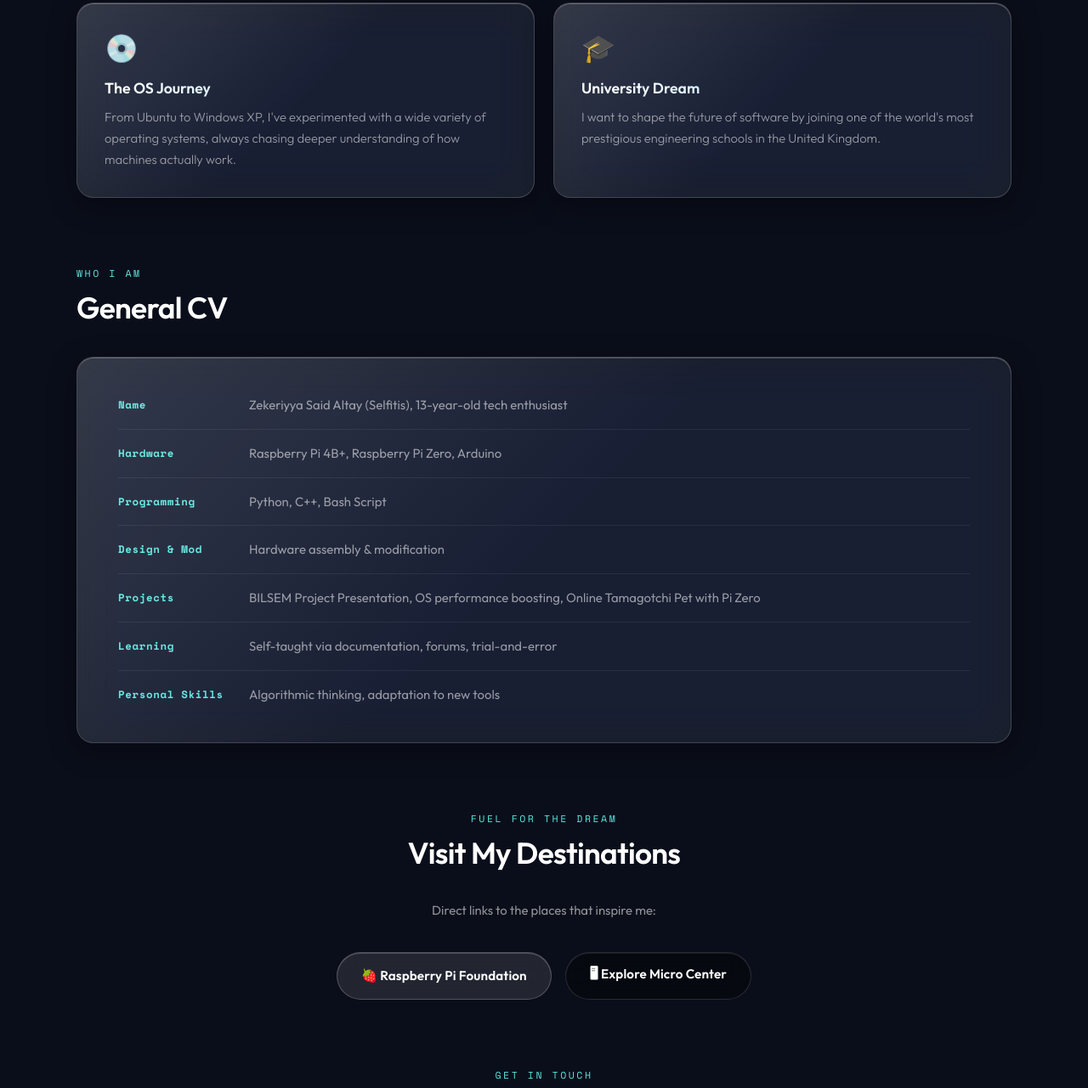
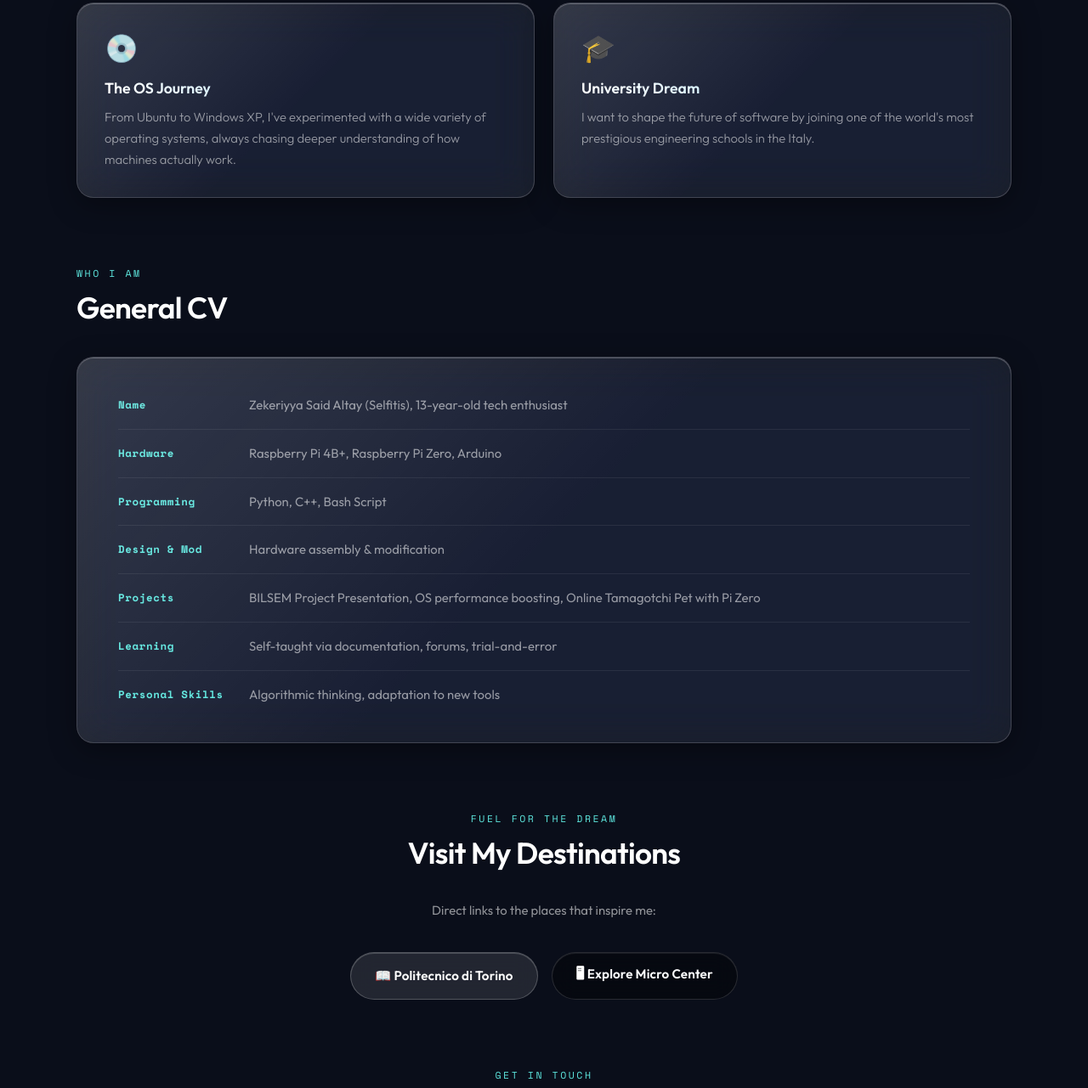
Before and after one commit to selfitis/selfitis.github.io, a plain HTML site: page index.html in a window 1280 px wide. Shown: the part 1215-2496 px from the top of the page at 85% size. Drawn offline with nearby package versions, Linux system fonts and the light colour scheme.

Commit message:
Update index.html

```diff
--- a/index.html
+++ b/index.html
@@ -577,7 +577,7 @@
                 <div class="card glass">
                     <div class="card-icon">🎓</div>
                     <h3>University Dream</h3>
-                    <p>I want to shape the future of software by joining one of the world's most prestigious engineering schools in the United Kingdom.</p>
+                    <p>I want to shape the future of software by joining one of the world's most prestigious engineering schools in the Italy.</p>
                 </div>
             </div>
         </section>
@@ -626,8 +626,8 @@
             <h2 class="section-title">Visit My Destinations</h2>
             <p style="color: var(--text-muted); font-size: 0.93rem;">Direct links to the places that inspire me:</p>
             <div class="btn-container">
-                <a href="https://www.raspberrypi.com/" target="_blank" class="dream-btn pi-btn">
-                    🍓 Raspberry Pi Foundation
+                <a href="https://www.polito.it/en" target="_blank" class="dream-btn pi-btn">
+                    📖 Politecnico di Torino
                 </a>
                 <a href="https://www.microcenter.com/" target="_blank" class="dream-btn micro-btn">
                     🖥 Explore Micro Center
```
